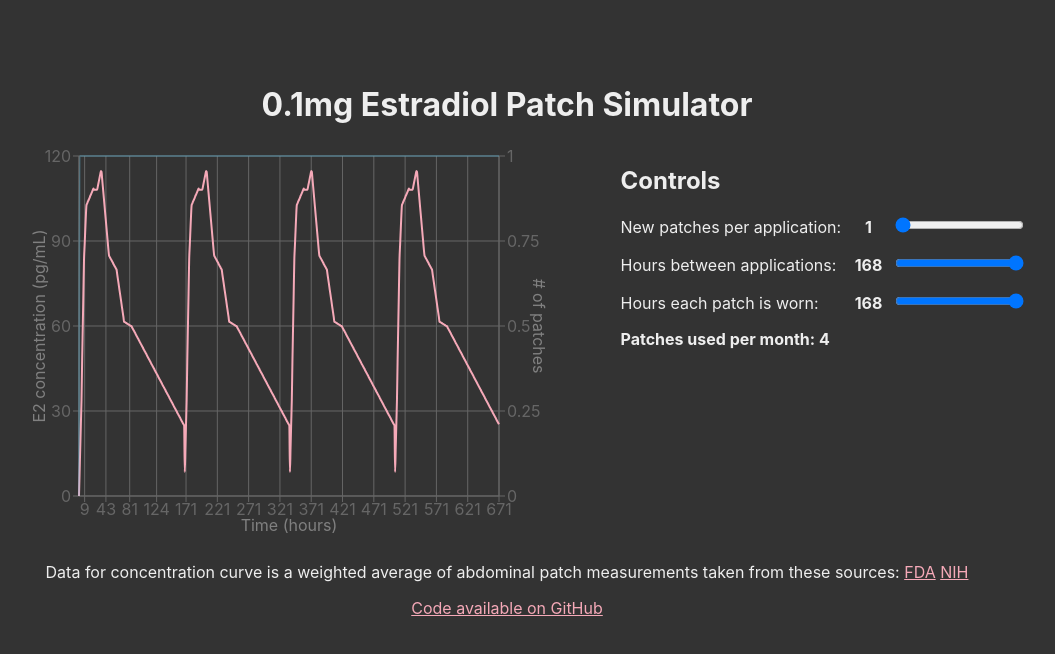
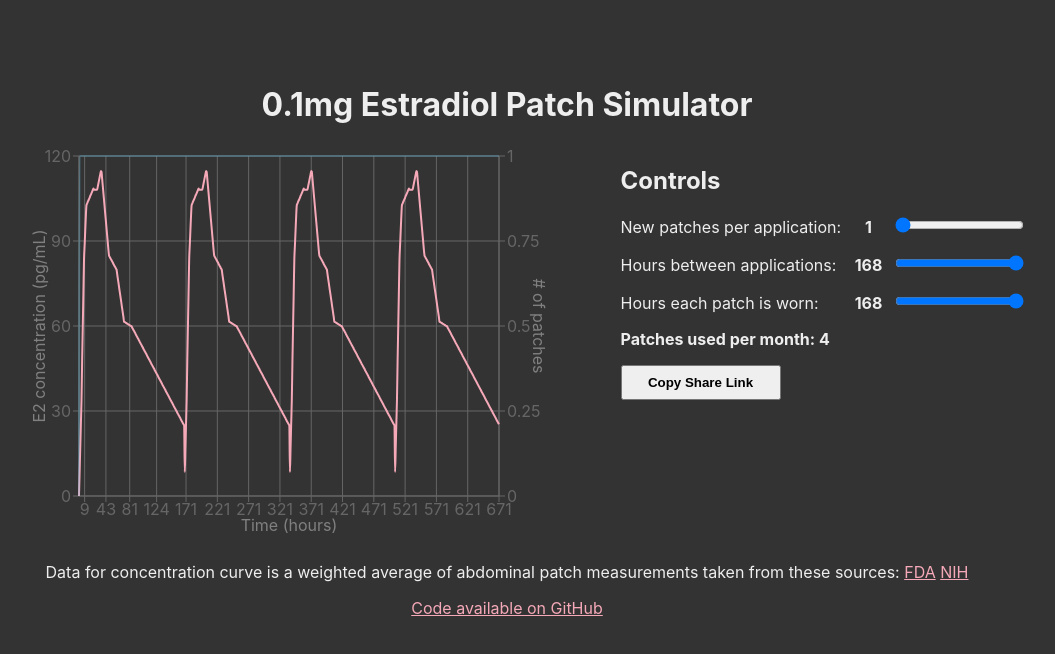
Before and after one commit to hypothete/e2-patch-simulator, a React (Create React App) app: page / in a window 1280 px wide. Shown: the top 654 px of the page, without its empty margins (133-1188 px from the left). Built offline with nearby package versions, Linux system fonts and the light colour scheme.

Commit message:
added share link

```diff
--- a/src/App.css
+++ b/src/App.css
@@ -24,3 +24,10 @@
   margin: 0 0 1rem 0;
   font-weight: bolder;
 }
+
+.AppShare {
+  min-width: 10rem;
+  font-weight: bolder;
+  padding: 0.5rem 1rem;
+  cursor: pointer;
+}
--- a/src/App.tsx
+++ b/src/App.tsx
@@ -1,4 +1,4 @@
-import React, { useState } from "react";
+import React, { useCallback, useEffect, useState } from "react";
 import "./App.css";
 import Graph from "./Graph";
 import Slider from "./Slider";
@@ -7,7 +7,34 @@ function App() {
   const [patches, setPatches] = useState(1);
   const [spread, setSpread] = useState(168);
   const [worn, setWorn] = useState(168);
+  const [shareState, setShareState] = useState(false);
   const period = 672; // month in hours
+
+  useEffect(() => {
+    const initParams = new URLSearchParams(window.location.search);
+    if (initParams.has("patches")) {
+      setPatches(Number(initParams.get("patches")));
+    }
+    if (initParams.has("spread")) {
+      setSpread(Number(initParams.get("spread")));
+    }
+    if (initParams.has("worn")) {
+      setWorn(Number(initParams.get("worn")));
+    }
+  }, []);
+
+  const copyShareLink = useCallback(async () => {
+    const newUrl = new URL(window.location.href);
+    newUrl.searchParams.set("patches", String(patches));
+    newUrl.searchParams.set("spread", String(spread));
+    newUrl.searchParams.set("worn", String(worn));
+    await navigator.clipboard.writeText(newUrl.toString());
+    setShareState(true);
+    setTimeout(() => {
+      setShareState(false);
+    }, 1000);
+  }, [patches, spread, worn]);
+
   return (
     <div className="App">
       <h1>0.1mg Estradiol Patch Simulator</h1>
@@ -40,11 +67,14 @@ function App() {
             setValue={setWorn}
           />
           <p>Patches used per month: {patches * Math.ceil(period / spread)}</p>
+          <button className="AppShare" onClick={copyShareLink}>
+            {shareState ? 'Copied!' : 'Copy Share Link'}
+          </button>
         </div>
       </div>
       <p>
-        Data for concentration curve is a weighted average of abdominal patch measurements taken from these
-        sources:{" "}
+        Data for concentration curve is a weighted average of abdominal patch
+        measurements taken from these sources:{" "}
         <a
           href="https://fda.report/DailyMed/e7e6da3b-8485-1382-61c9-e9b369018b98"
           target="_blank"
@@ -61,7 +91,13 @@ function App() {
         </a>
       </p>
       <p>
-        <a href="https://github.com/hypothete/e2-patch-simulator" target="_blank" rel="noreferrer">Code available on GitHub</a>
+        <a
+          href="https://github.com/hypothete/e2-patch-simulator"
+          target="_blank"
+          rel="noreferrer"
+        >
+          Code available on GitHub
+        </a>
       </p>
     </div>
   );
```
